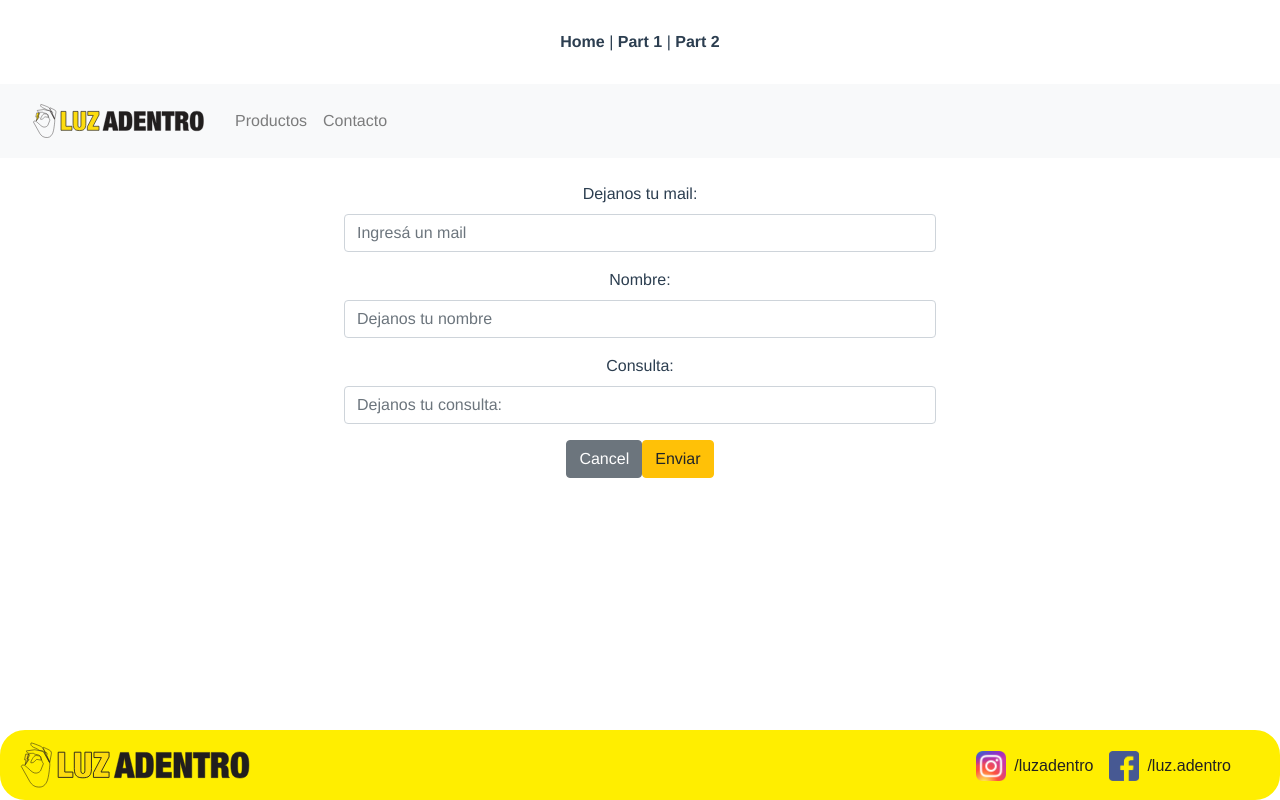
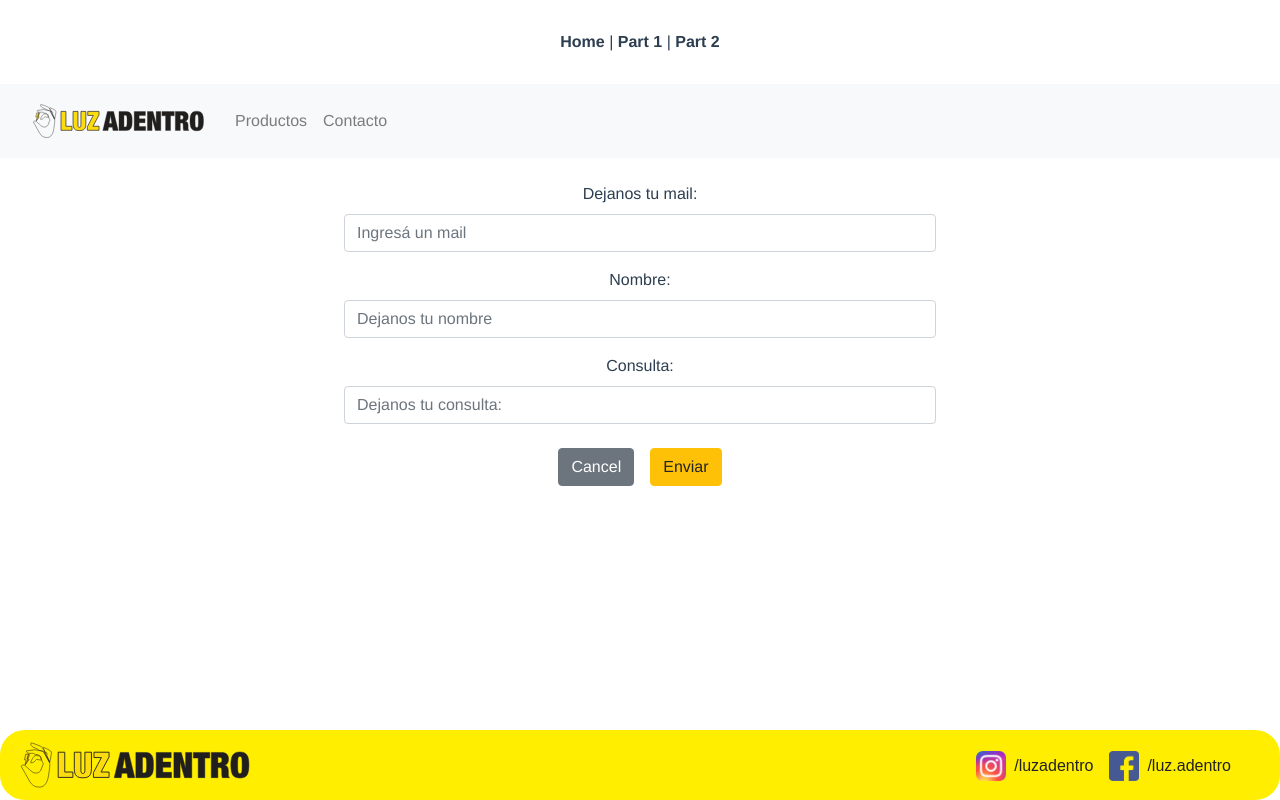
Before and after one commit to marcelobettini/tp_final, a Vue app: page /luzadentroContactos in a window 1280 px wide. Built offline with nearby package versions, Linux system fonts and the light colour scheme; no server answers.

Commit message:
cambios menores de estilo

```diff
--- a/src/components/contacto.vue
+++ b/src/components/contacto.vue
@@ -34,8 +34,8 @@
         ></b-form-input>
       </b-form-group>
 
-      <b-button type="reset"  variant="secondary">Cancel</b-button>
-      <b-button v-b-modal.modal-1 variant="warning">Enviar</b-button>
+      <b-button type="reset"  variant="secondary" class="m-2">Cancel</b-button>
+      <b-button v-b-modal.modal-1 variant="warning" class="m-2"> Enviar</b-button>
 
     </b-form>
     <LAModal/>
--- a/src/views/luzadentroFooter.vue
+++ b/src/views/luzadentroFooter.vue
@@ -36,4 +36,8 @@
     font-size: 16px;
     color: rgb(34, 33, 33);
 }
+.carousel-control-prev-icon, .carousel-control-next-icon {
+    filter: invert(1);
+}
+
 </style>
```
